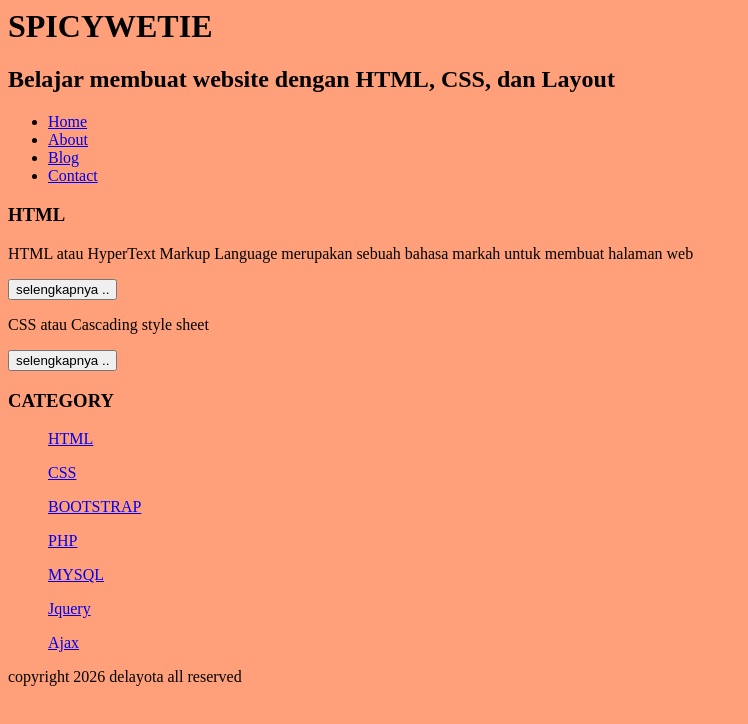
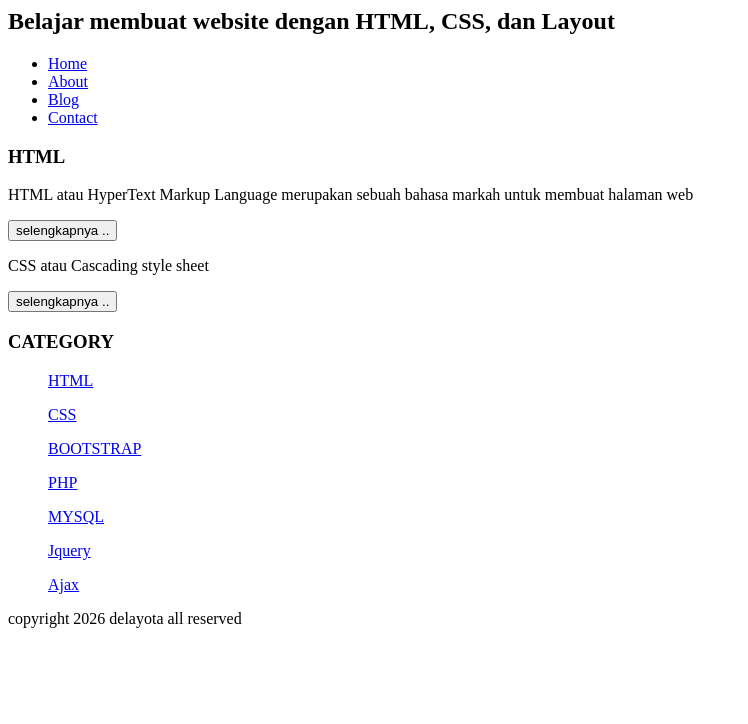
Before and after one commit to kiyyaharifin/web-kiyya, a plain HTML site: page index.html in a window 1280 px wide. Shown: the whole page, without its empty margins (0-748 px from the left). Drawn offline with Linux system fonts and the light colour scheme.

Commit message:
index.html

```diff
--- a/index.html
+++ b/index.html
@@ -6,11 +6,12 @@
   </title>
   <link rel="stylesheet" href="style.css">
  </head>
- <body bgcolor="FFA07A">
-  <H1>
-   SPICYWETIE
-  </H1>
-  <H2>Belajar membuat website dengan HTML, CSS, dan Layout</H2>
+ <body>
+
+  <div class="header">
+    <H2>Belajar membuat website dengan HTML, CSS, dan Layout</H2>
+  </div>
+
     <ul>
           <li><a href="index.html">Home</a></li>
           <li><a href="about.html">About</a></li>
@@ -36,4 +37,5 @@
     </ul>
           <p>copyright 2026 delayota all reserved</p>
  </body>
+
 </HTML>
```
